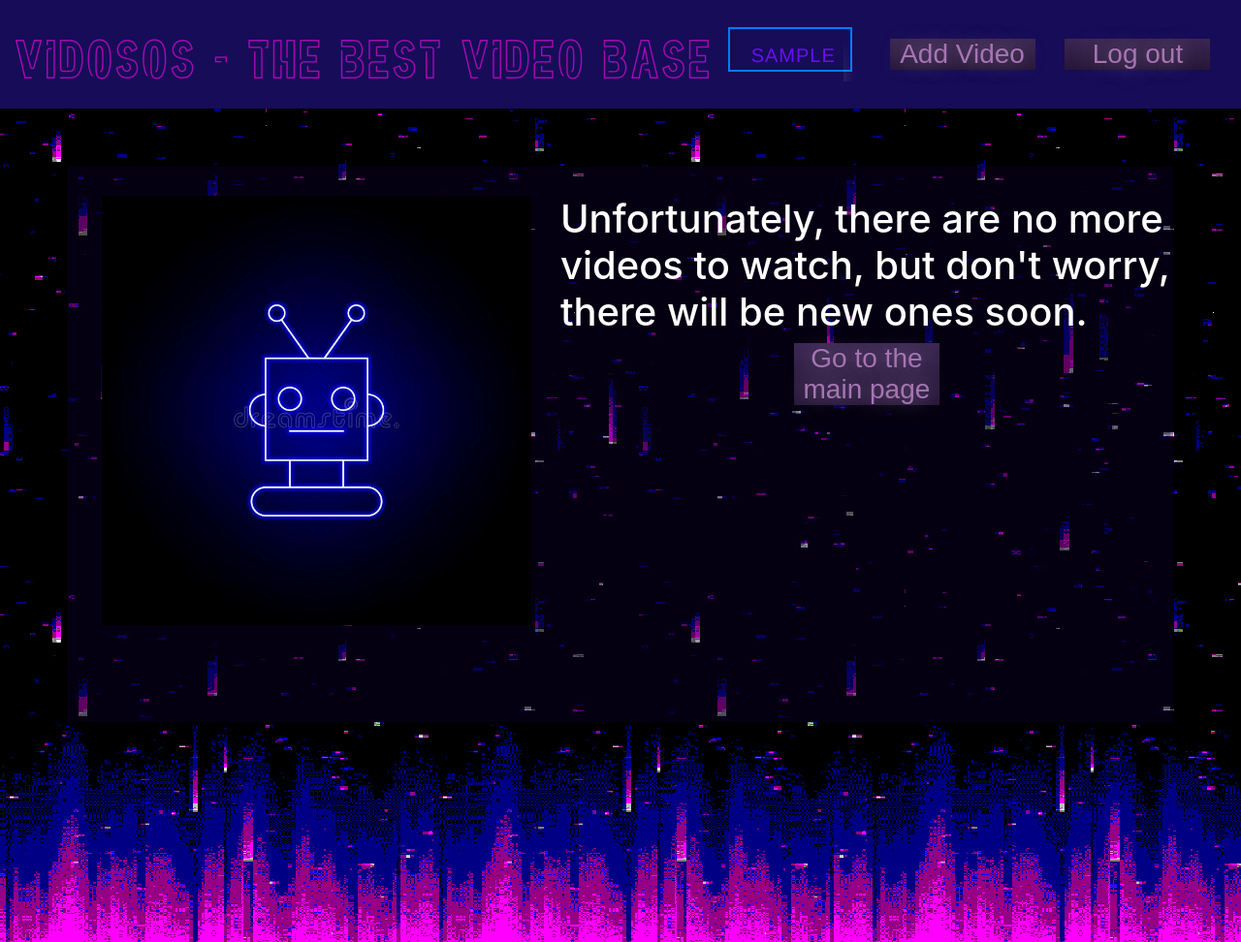
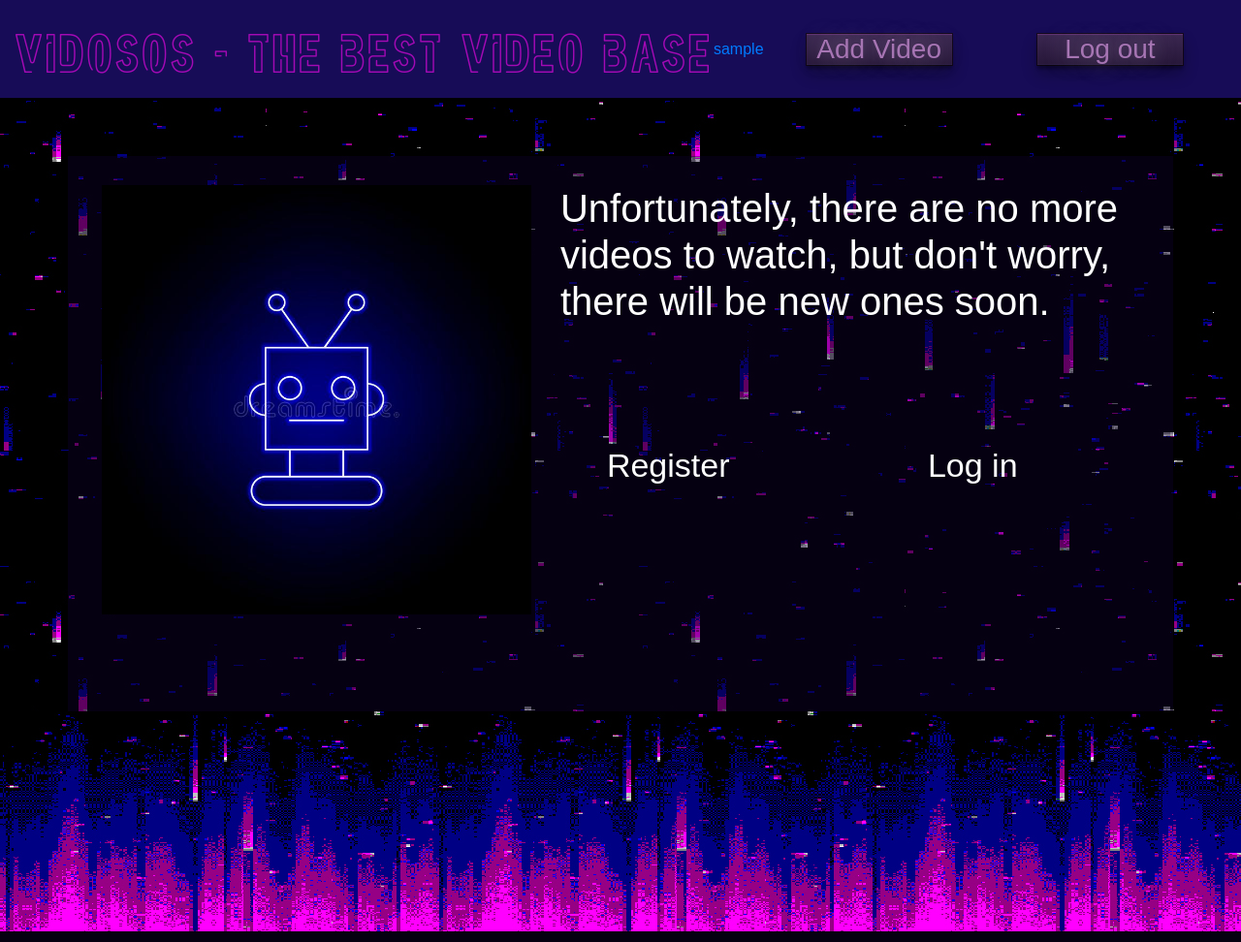
Before and after one commit to oldjopa/vidosos, a Flask app: page / in a window 1280 px wide. Shown: the whole page at 97% size. Run offline with Flask 2, Linux system fonts and the light colour scheme; a user stored in the database is signed in; tables that the repository leaves empty hold one stand-in row (values such as "Sample post"); some libraries are stand-ins or nearby versions.

Commit message:
rainbow buttons

```diff
--- a/static/styles/styles.css
+++ b/static/styles/styles.css
@@ -65,11 +65,9 @@ footer{
 
 .form-control {
     font-size: inherit;
-
 }
 
 .btn {
-    background-color: DodgerBlue;
     border: none;
     color: white;
     padding: 4px 8px;
@@ -211,7 +209,7 @@ bottom:0px;
 }
 
 a.buttons:not(.active) {
-  /*box-shadow: inset 0 1px 1px rgba(111, 55, 125, 0.8), inset 0 -1px 0px rgba(63, 59, 113, 0.2), 0 9px 16px 0 rgba(0, 0, 0, 0.3), 0 4px 3px 0 rgba(0, 0, 0, 0.3), 0 0 0 1px #150a1e;*/
+  box-shadow: inset 0 1px 1px rgba(111, 55, 125, 0.8), inset 0 -1px 0px rgba(63, 59, 113, 0.2), 0 9px 16px 0 rgba(0, 0, 0, 0.3), 0 4px 3px 0 rgba(0, 0, 0, 0.3), 0 0 0 1px #150a1e;
   background-image: linear-gradient(#3b2751, #271739); /*<--#007bff, #6610f2)-->*/
   text-shadow: 0 0 21px rgba(223, 206, 228, 0.5), 0 -1px 0 #311d47;
 }
@@ -225,68 +223,39 @@ a.buttons:not(.active):focus {
 a.buttons:not(:hover) {
     transition: 0.6s;
 }
+@import url('https://fonts.googleapis.com/css?family=Nunito:400,600,700');
 
-a.boot {
-  -webkit-transform: translate3D(0, 0, 0);
-  -webkit-backface-visibility: hidden;
-  color: #6610f2;
-  padding: 14px 24px 12px;
-  font-family: "Helvetica";
-  letter-spacing: 1px;
-  text-transform: uppercase;
-  font-weight: 400;
-  font-size: 20px;
-  position: relative;
-  overflow: hidden;
-  text-decoration: none;
-  display:block;
-  width: inherit;
-  margin:20px auto;
-  text-align:center;
+body{
+  font-family: 'Nunito', sans-serif;
 }
-a.boot:after {
-  padding: 0;
-  border: 2px solid #007bff;
-  content: '';
-  width: 95%;
-  height: 46px;
-  display: block;
-  position: absolute;
-  z-index: -2;
-  top: 0;
-  left: 0;
+
+.buttons-row{
+    margin-top: 120px;
 }
-a.boot:before {
-  -webkit-transition: all 0s ease-in-out;
-  -moz-transition: all 0s ease-in-out;
-  -o-transition: all 0s ease-in-out;
-  transition: all 0s ease-in-out;
-  content: '';
-  width: 100%;
-  height: 60px;
-  display: block;
-  position: absolute;
-  z-index: -1;
-  border-left: 15px solid white;
-  box-shadow: -20px 30px 30px white;
-  background: transparent;
-  top: 0px;
-  left: -15px;
-  margin-left: -1px;
-  -webkit-transform: translate(0, 0);
-  -moz-transform: translate(0, 0);
-  -ms-transform: translate(0, 0);
-  -o-transform: translate(0, 0);
-  transform: translate(0, 0);
+.rainbow{
+    text-decoration: none !important;
+    font-size: 34px;
+    color: #fff;
+    cursor: pointer;
+    font-weight: 500;
 }
- a.boot:hover:before, a.boot:active:before, a.boot:focus:before {
-  -webkit-transition: all 0.4s ease-in-out;
-  -moz-transition: all 0.4s ease-in-out;
-  -o-transition: all 0.4s ease-in-out;
-  transition: all 0.4s ease-in-out;
-  -webkit-transform: translate(115%, 0);
-  -moz-transform: translate(115%, 0);
-  -ms-transform: translate(115%, 0);
-  -o-transform: translate(115%, 0);
-  transform: translate(115%, 0);
+.rainbow-3:hover{
+      background-image: linear-gradient(to right, #e400e4, #960081, #2e0097, #000075, #2e0097,#960081, #e400e4);
+      animation: slidebg 2s linear infinite;
 }
+@keyframes slidebg {
+  to {
+    background-position:30vw;
+  }
+}
+a.rainbow {
+    border: 4px solid #e400e4;
+    padding: 20px 48px;
+}
+a.rainbow:hover,
+a.rainbow:focus,
+a.rainbow:active,
+a.rainbow:link {
+    border: none;
+    color: #fff !important;
+}
--- a/templates/abnormal_situation.html
+++ b/templates/abnormal_situation.html
@@ -7,9 +7,18 @@
     </div>
     <div class="col-6 col-sm-8 col-md-7">
         <h1>{{message}}</h1>
-        <a class='buttons' href="/">
-            Go to the main page
-        </a>
+        <div class="row buttons-row">
+            <div class="col-6">
+                <a class='rainbow rainbow-3' href="/register">
+                    Register
+                </a>
+            </div>
+            <div class="col-6">
+                <a class='rainbow rainbow-3' href="/login">
+                    Log in
+                </a>
+            </div>
+        </div>
     </div>
 </div>
 {% endblock %}
```
